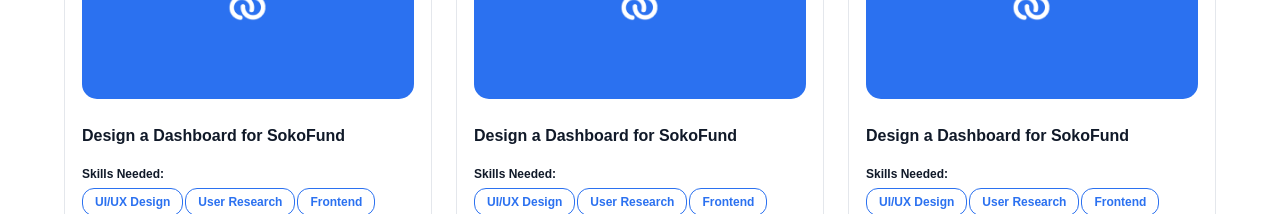
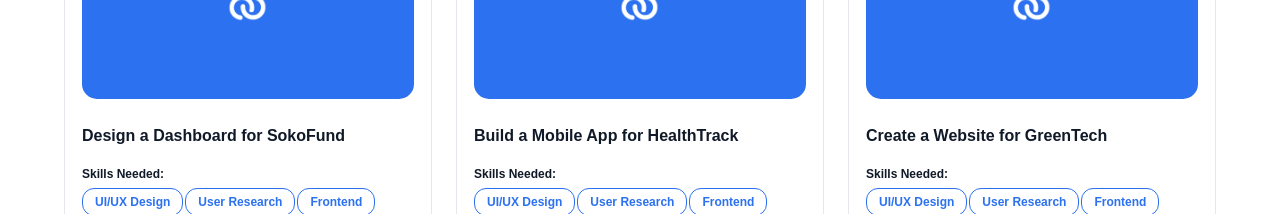
Before and after one commit to KWIZERA-CALEB/project, a Next.js app in the folder frontend/: page / in a window 1280 px wide. Shown: the part 2800-3014 px from the top of the page. Built offline with nearby package versions, Linux system fonts and the light colour scheme.

Commit message:
usesd the challengecard component in the homepage, check if its fine (my local version failed to run due to conflicts )

```diff
--- a/frontend/src/components/custom/client/Navbar.tsx
+++ b/frontend/src/components/custom/client/Navbar.tsx
@@ -7,9 +7,9 @@
         {/* Logo Section */}
         <div className="flex items-center">
           <img
-            src="/assets/images/umurava-logo.png" // Replace with the correct logo path
+            src="/assets/images/umurava-logo.png"
             alt="Umurava Logo"
-            className="h-12 w-auto" // Increased logo width
+            className="h-12 w-auto"
           />
 
         </div>
--- a/frontend/src/components/custom/client/sections/ExploreChallenges.tsx
+++ b/frontend/src/components/custom/client/sections/ExploreChallenges.tsx
@@ -1,8 +1,38 @@
 import Image from "next/image";
-import ChallengeCard from '@/components/custom/admin/ChallengeCard'
-
+import ChallengeCard from '@/components/custom/admin/ChallengeCard';
 
 export default function ChallengesSection() {
+  // Sample data for challenges
+  const challenges = [
+    {
+      title: "Design a Dashboard for SokoFund",
+      skills: ["UI/UX Design", "Interaction Design", "Figma"],
+      timeline: "5 Days",
+      company: "Umurava",
+      status: "Open",
+      image: "/assets/images/Ummurava logo.png",
+      link: '/challenges/577897',
+    },
+    {
+      title: "Build a Mobile App for HealthTrack",
+      skills: ["Mobile Development", "React Native", "UI/UX Design"],
+      timeline: "10 Days",
+      company: "HealthTrack",
+      status: "Open",
+      image: "/assets/images/healthtrack_logo.png",
+      link: '/challenges/577898',
+    },
+    {
+      title: "Create a Website for GreenTech",
+      skills: ["Web Development", "JavaScript", "React"],
+      timeline: "7 Days",
+      company: "GreenTech",
+      status: "Open",
+      image: "/assets/images/greentech_logo.png",
+      link: '/challenges/577899',
+    },
+  ];
+
   return (
     <section className="py-16 bg-white px-4 lg:px-16">
       {/* Heading */}
@@ -18,23 +48,17 @@
 
       {/* Challenge Cards */}
       <div className="grid grid-cols-1 sm:grid-cols-2 lg:grid-cols-3 gap-6 max-w-6xl mx-auto">
-        {Array(3)
-          .fill({
-            title: "Design a Dashboard for SokoFund",
-            skills: ["UI/UX Design", "Interaction Design", "Figma"],
-            timeline: "5 Days",
-            company: "Umurava",
-            status: "Open",
-            image: "/assets/images/Ummurava logo.png", // Update with your actual image path
-          })
-          .map((challenge, index) => (
-            <ChallengeCard challengeLink='/challenges/577897' challengeTitle='Design a Dashboard for SokoFund' />
-          ))}
+        {challenges.map((challenge, index) => (
+          <ChallengeCard
+            key={index}
+            challengeTitle={challenge.title}
+            challengeLink={challenge.link}
+          />
+        ))}
       </div>
 
-
       <div className="flex justify-center mt-12">
-        <button className="px-6 border border-blue-500 py-3 bg-whitefont-medium rounded-md hover:bg-gray-300 text-blue-500 transition">
+        <button className="px-6 border border-blue-500 py-3 bg-white font-medium rounded-md hover:bg-gray-300 text-blue-500 transition">
           View More
         </button>
       </div>
```
